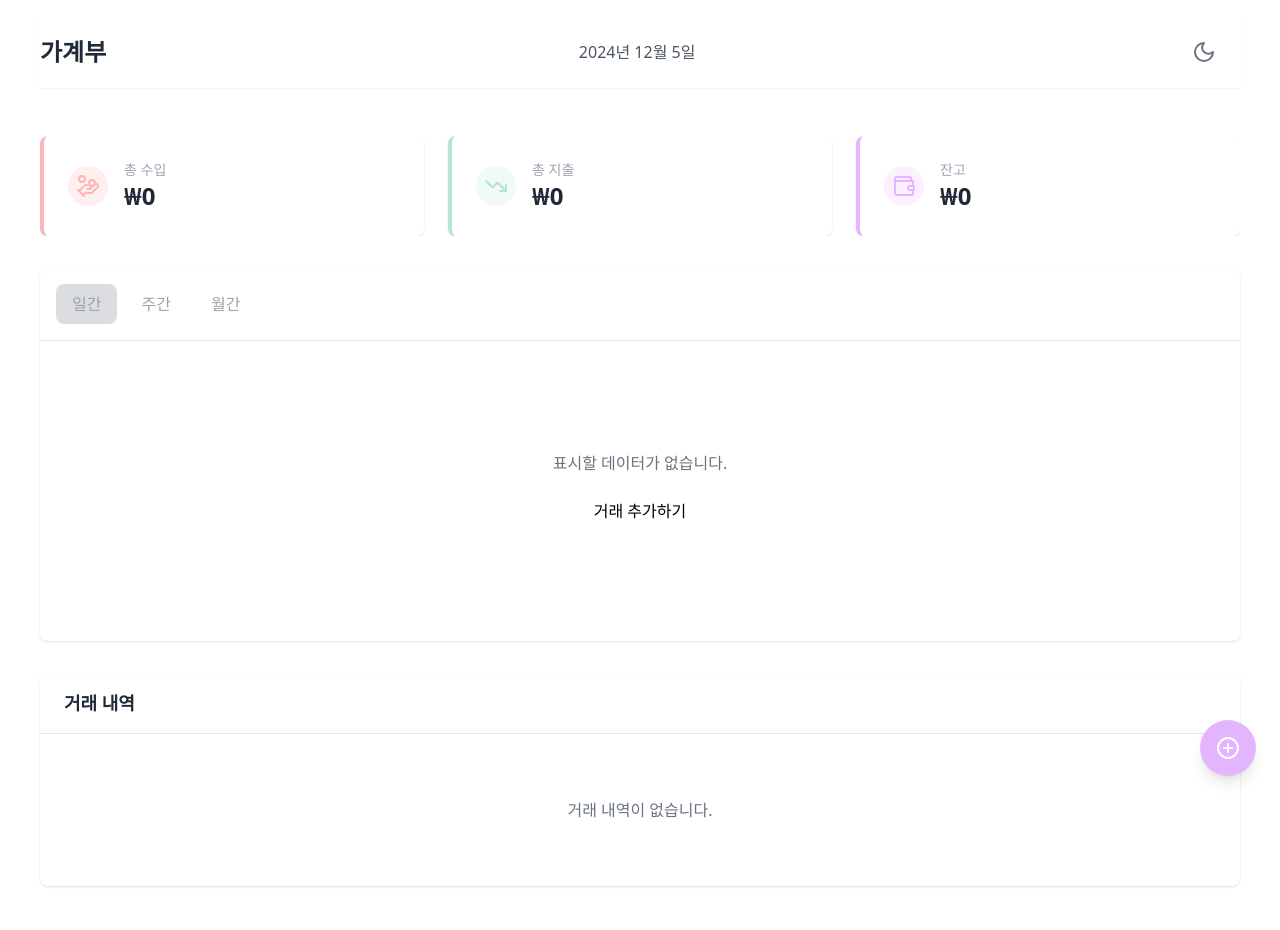
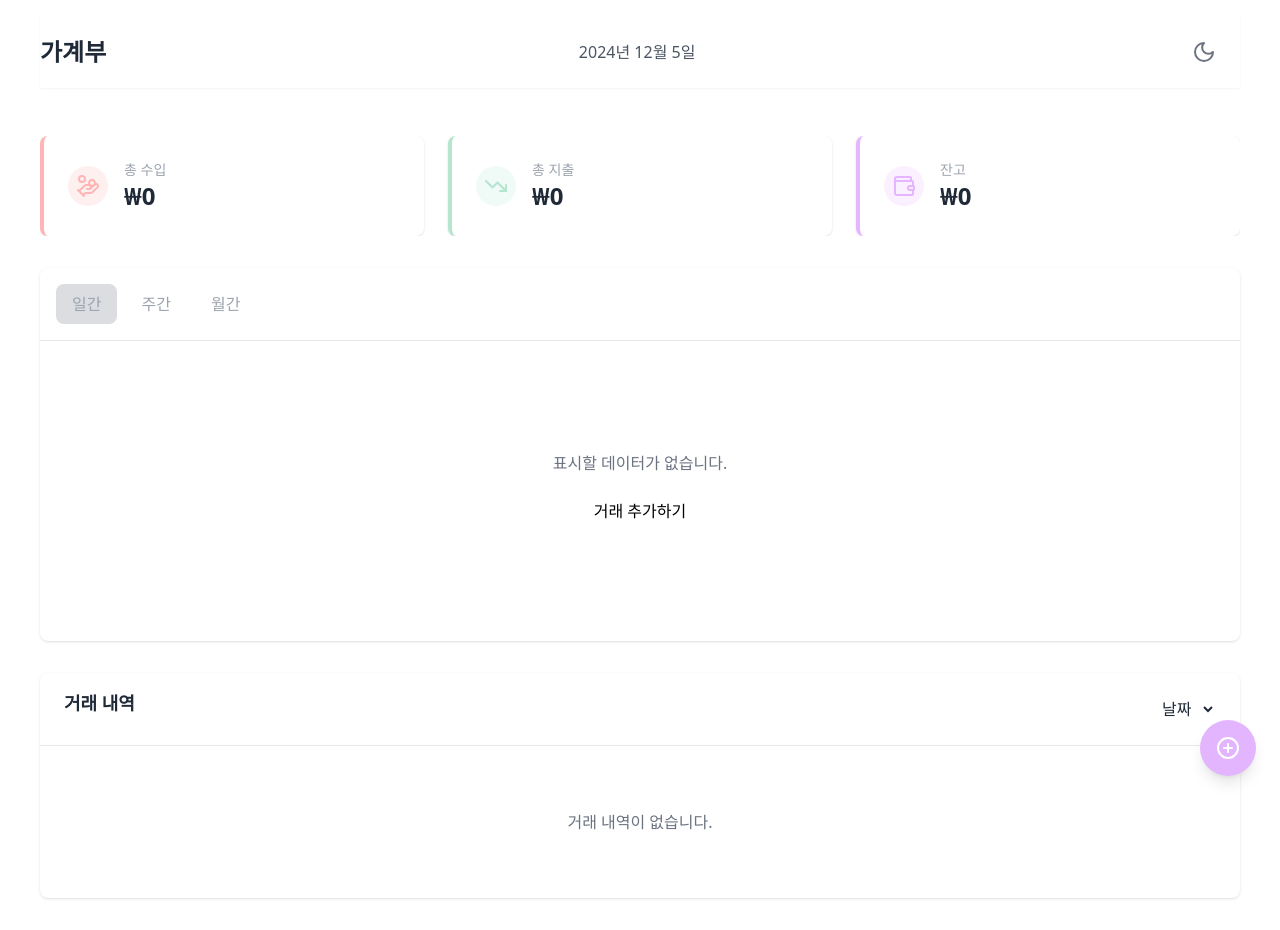
Before and after one commit to Lumire-ee/budget_book, a React (Create React App) app: page / in a window 1280 px wide. Built offline with nearby package versions, Linux system fonts and the light colour scheme.

Commit message:
feat: 거래 내역 정렬 기능 추가 날짜, 수입, 지출순으로 정렬

```diff
--- a/src/App.js
+++ b/src/App.js
@@ -17,6 +17,7 @@ function App() {
   const [activeTab, setActiveTab] = useState("일간");
   const [transactions, setTransactions] = useState([]);
   const [selectedTransaction, setSelectedTransaction] = useState(null);
+  const [sortOption, setSortOption] = useState("date");
 
   const LOCAL_STORAGE_KEY = "transactions";
 
@@ -49,6 +50,17 @@ function App() {
     return { income, expenses, balance };
   };
 
+  const sortedTransactions = [...transactions].sort((a, b) => {
+    if (sortOption === "date") {
+      return new Date(b.date) - new Date(a.date);
+    } else if (sortOption === "income") {
+      return b.amount - a.amount;
+    } else if (sortOption === "expenses") {
+      return a.amount - b.amount;
+    }
+    return 0;
+  });
+
   const { income, expenses, balance } = calculaterSummary();
 
   const handleAddTransaction = (newTransaction) => {
@@ -60,12 +72,9 @@ function App() {
 
   const handleDeleteTransaction = (id) => {
     if (!window.confirm("삭제하시겠습니까?")) return;
-
-    console.log("삭제하려는 내역 ID:", id);
     const updatedTransactions = transactions.filter(
       (transaction) => transaction.id !== id
     );
-    console.log("삭제 후 배열:", updatedTransactions);
     setTransactions(updatedTransactions);
     localStorage.setItem(
       LOCAL_STORAGE_KEY,
@@ -100,7 +109,9 @@ function App() {
           setIsModalOpen={setIsModalOpen}
         />
         <TransactionsList
-          transactions={transactions}
+          transactions={sortedTransactions}
+          sortOption={sortOption}
+          setSortOption={setSortOption}
           setSelectedTransaction={setSelectedTransaction}
         />
       </main>
--- a/src/components/TransactionsList.js
+++ b/src/components/TransactionsList.js
@@ -3,13 +3,24 @@ import { HandCoins, TrendingDown, ChevronRight } from "lucide-react";
 export default function TransactionsList({
   transactions = [],
   setSelectedTransaction,
+  sortOption,
+  setSortOption,
 }) {
   return (
     <div className="bg-white rounded-lg shadow transactions dark:shadow-custom-dark dark:bg-darkbg ">
-      <div className="px-6 py-4 border-b dark:border-gray-600">
+      <div className="flex justify-between px-6 py-4 border-b dark:border-gray-600">
         <h2 className="text-lg font-semibold text-gray-800 dark:text-gray-400">
           거래 내역
         </h2>
+        <select
+          value={sortOption}
+          onChange={(e) => setSortOption(e.target.value)}
+          className="p-2 rounded bg-white text-gray-800 dark:bg-darkbg dark:text-[#99A1AD] dark:border-gray-600 transition-colors focus:outline-none"
+        >
+          <option value="date">날짜</option>
+          <option value="income">수입</option>
+          <option value="expenses">지출</option>
+        </select>
       </div>
       {transactions.length === 0 ? (
         <div className="py-16 text-center text-gray-500">
```
